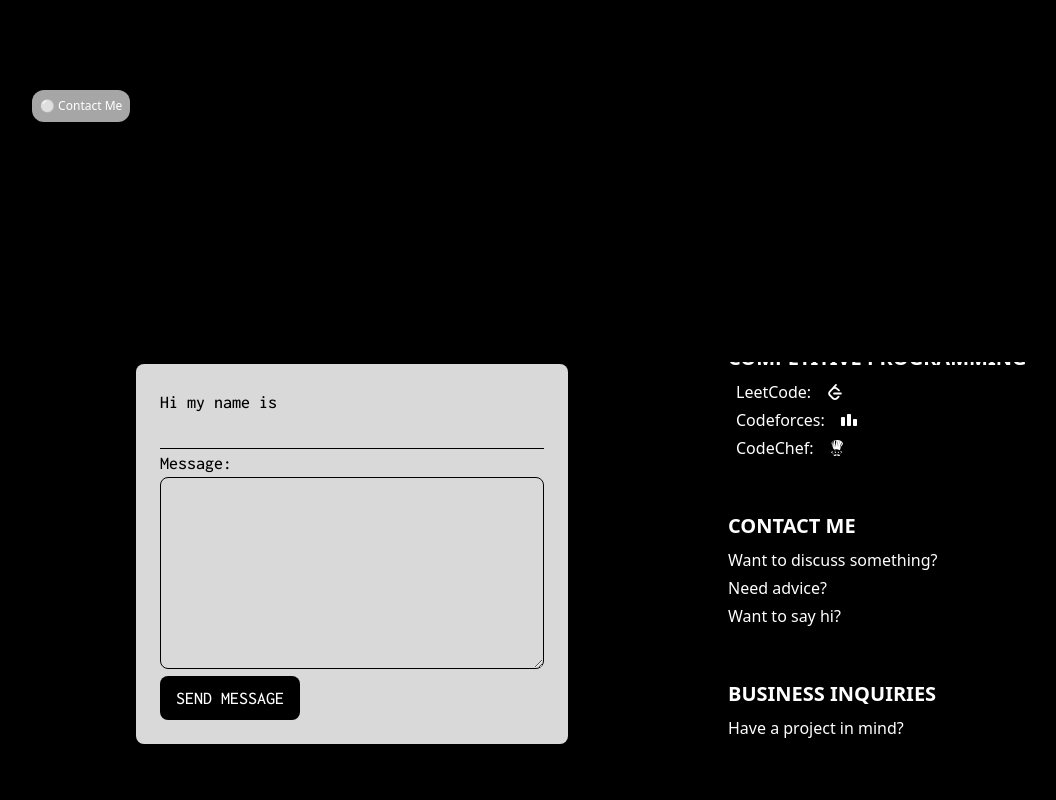
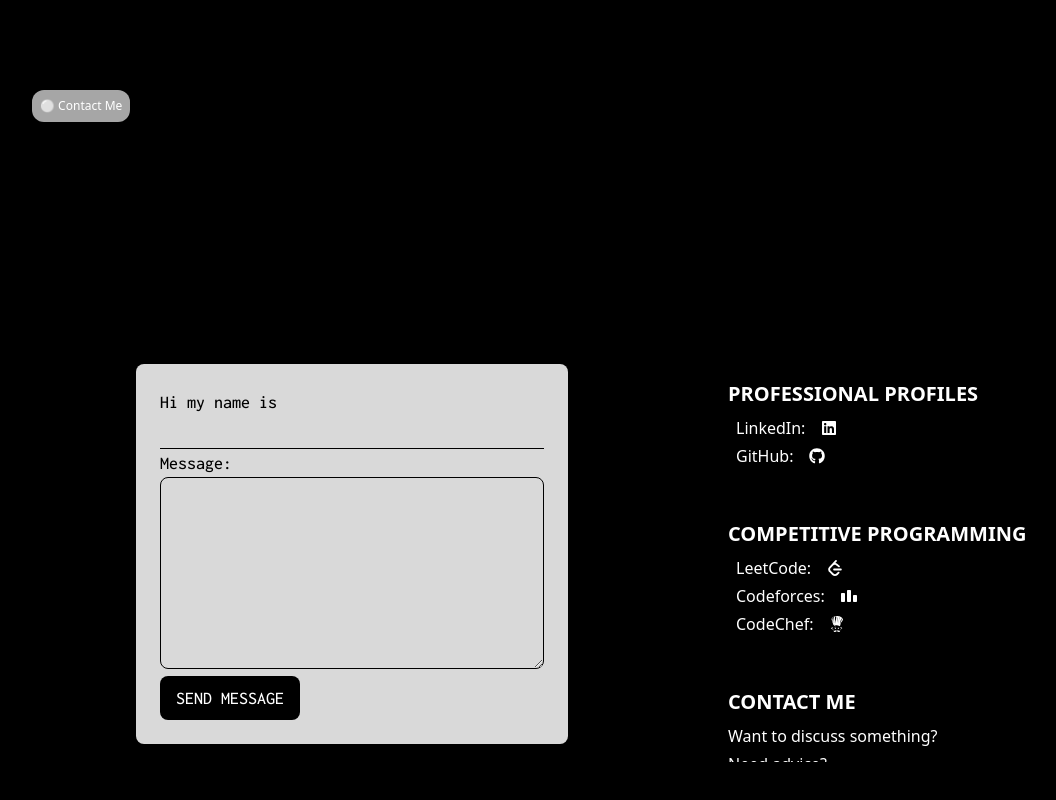
Before and after one commit to axioserror/harshitjain, a React (Vite) app: page /#home in a window 1280 px wide. Shown: the part 4012-4812 px from the top of the page, without its empty margins (0-1056 px from the left). Built offline with nearby package versions, Linux system fonts and the light colour scheme.

Commit message:
css fixes

```diff
--- a/src/pages/Contact/Contact.jsx
+++ b/src/pages/Contact/Contact.jsx
@@ -204,7 +204,7 @@ const Contact = () => {
           </form>
         </div>
 
-        <div className="md:w-1/2 w-full h-96 order-first md:order-last p-8 flex flex-col justify-center md:overflow-visible md:overflow-y-hidden contact-scroll">
+        <div className="md:w-1/2 w-full pt-96 h-96 order-first md:order-last p-8 flex flex-col justify-center md:overflow-visible md:overflow-y-hidden contact-scroll">
           <div className="contact-scroll-content">
             {contactInfo.map((info, index) => (
               <div
```
